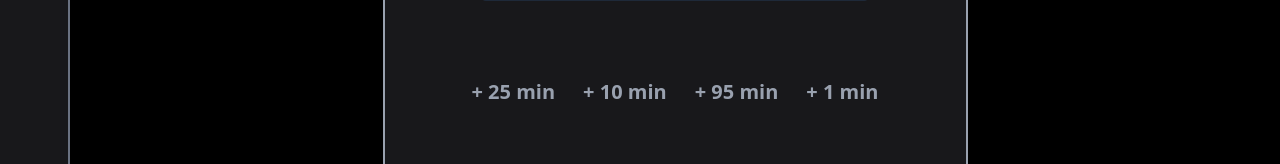
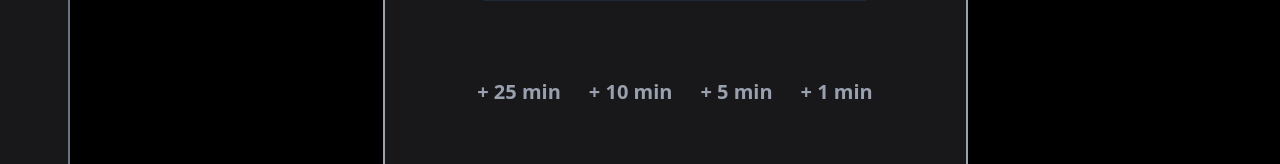
Before and after one commit to YounesMoukhlij/Pomodoro-Timer, a React (Vite) app in the folder youndoro/: page / in a window 1280 px wide. Shown: the part 466-630 px from the top of the page. Built offline with nearby package versions, Linux system fonts and the light colour scheme.

Commit message:
youndoro

```diff
--- a/youndoro/src/components/Content.tsx
+++ b/youndoro/src/components/Content.tsx
@@ -180,7 +180,7 @@ export default function Content() {
                 className="text-sm font-bold md:text-xl  hover:bg-gray-700 hover:rounded-xl text-gray-400 cursor-pointer p-2"
                 onClick={() => setTimer(timer + 5 * 60)}
               >
-                + 95 min
+                + 5 min
               </h1>
               <h1
                 className="text-sm font-bold md:text-xl  hover:bg-gray-700 hover:rounded-xl text-gray-400 cursor-pointer p-2"
```
